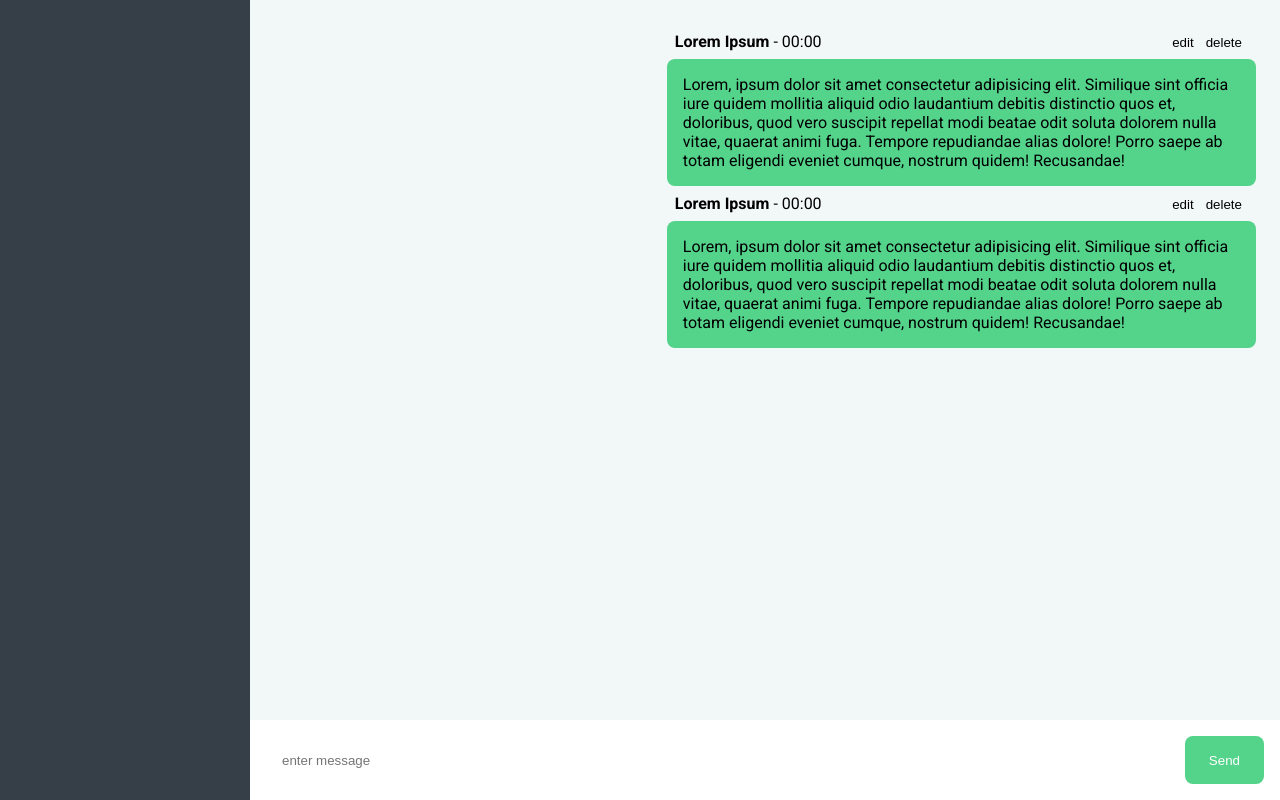
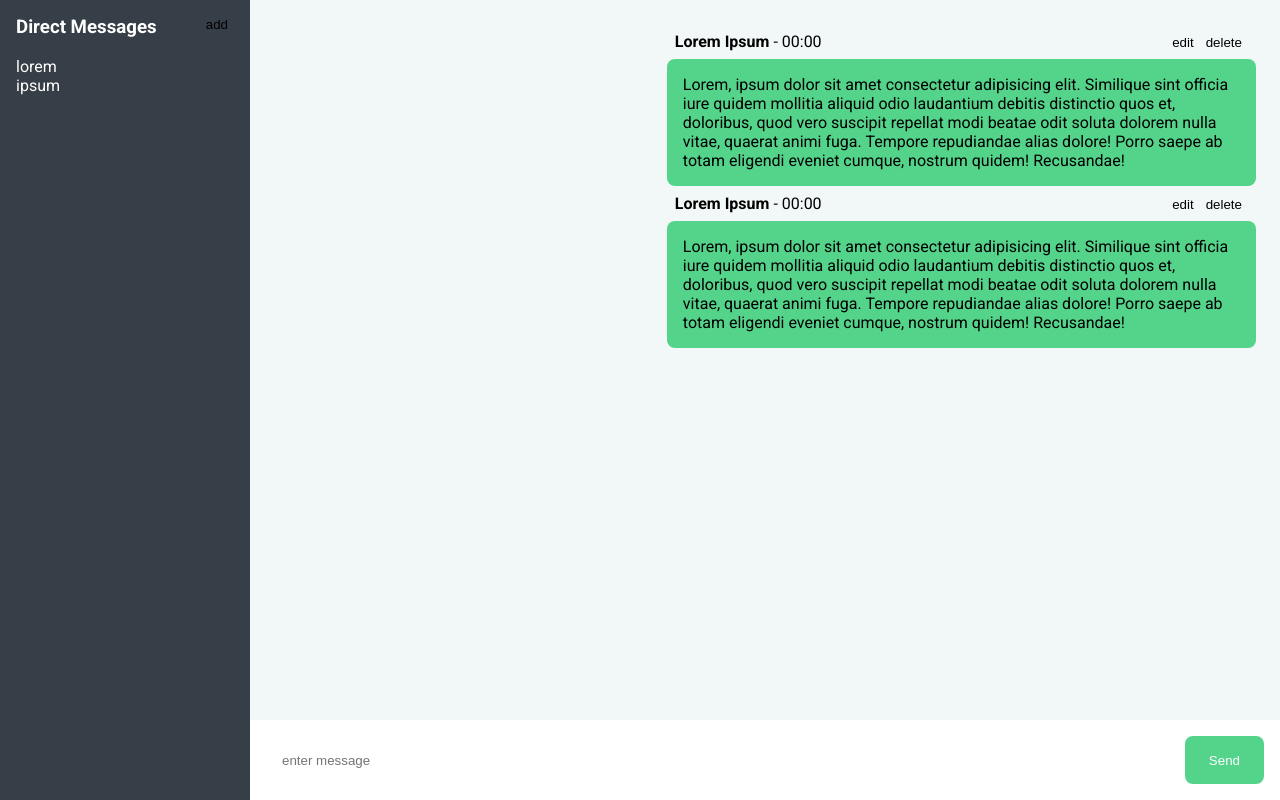
Before and after one commit to roertbb/graphql-chat-app-client, a React (Create React App) app: page / in a window 1280 px wide. Built offline with nearby package versions, Linux system fonts and the light colour scheme.

Commit message:
users view, sidebar

```diff
--- /dev/null
+++ b/src/components/ActionButton.js
@@ -0,0 +1,8 @@
+import styled from 'styled-components';
+
+const MessageActionButton = styled.button`
+  border: 0;
+  background-color: inherit;
+`;
+
+export default MessageActionButton;
--- a/src/components/Message.js
+++ b/src/components/Message.js
@@ -1,5 +1,6 @@
 import React from 'react';
 import styled from 'styled-components';
+import MessageActionButton from '../components/ActionButton';
 
 const MessageContainer = styled.div`
   width: 60%;
@@ -20,11 +21,6 @@ const MessageInfoContainer = styled.div`
 
 const MessageAuthor = styled.span`
   font-weight: bold;
-`;
-
-const MessageActionButton = styled.button`
-  border: 0;
-  background-color: inherit;
 `;
 
 const Message = props => {
--- a/src/components/Sidebar.js
+++ b/src/components/Sidebar.js
@@ -1,7 +1,47 @@
+import React from 'react';
 import styled from 'styled-components';
+import MessageActionButton from '../components/ActionButton';
+import { withRouter } from 'react-router';
 
-export const Sidebar = styled.div`
+export const SidebarContainer = styled.div`
   background: ${({ theme }) => theme.colors.gray};
   width: ${({ theme }) => theme.sidebarWidth};
   height: 100%;
+  color: ${({ theme }) => theme.colors.white};
+  padding: ${({ theme }) => theme.spacing.s};
+
+  ul {
+    list-style: none;
+    padding: 0;
+    margin: 0;
+  }
+
+  h3 {
+    margin-top: 0;
+  }
 `;
+
+const TitleContainer = styled.div`
+  display: flex;
+  justify-content: space-between;
+  align-items: flex-start;
+`;
+
+const Sidebar = ({ history }) => {
+  return (
+    <SidebarContainer>
+      <TitleContainer>
+        <h3>Direct Messages</h3>
+        <MessageActionButton onClick={() => history.push('/users')}>
+          add
+        </MessageActionButton>
+      </TitleContainer>
+      <ul>
+        <li>lorem</li>
+        <li>ipsum</li>
+      </ul>
+    </SidebarContainer>
+  );
+};
+
+export default withRouter(Sidebar);
--- a/src/pages/Chat.js
+++ b/src/pages/Chat.js
@@ -1,5 +1,5 @@
 import React from 'react';
-import { Sidebar } from '../components/Sidebar';
+import Sidebar from '../components/Sidebar';
 import { ChatContainer } from '../components/ChatContainer';
 import Container from '../components/Container';
 import ChatInput from '../components/ChatInput';
--- a/src/pages/Users.js
+++ b/src/pages/Users.js
@@ -1,7 +1,33 @@
 import React from 'react';
+import { Modal, ModalContent } from '../components/Modal';
+import Title from '../components/Title';
+
+import styled from 'styled-components';
+
+const ModalList = styled.ul`
+  list-style: none;
+  text-align: center;
+  padding: 0;
+
+  li {
+    cursor: pointer;
+    padding: ${({ theme }) => theme.spacing.s};
+    border-top: 1px solid ${({ theme }) => theme.colors.background};
+  }
+`;
 
 const Users = props => {
-  return <p>Users</p>;
+  return (
+    <Modal>
+      <ModalContent>
+        <Title>Choose User</Title>
+        <ModalList>
+          <li>lorem</li>
+          <li>ipsum</li>
+        </ModalList>
+      </ModalContent>
+    </Modal>
+  );
 };
 
 export default Users;
```
